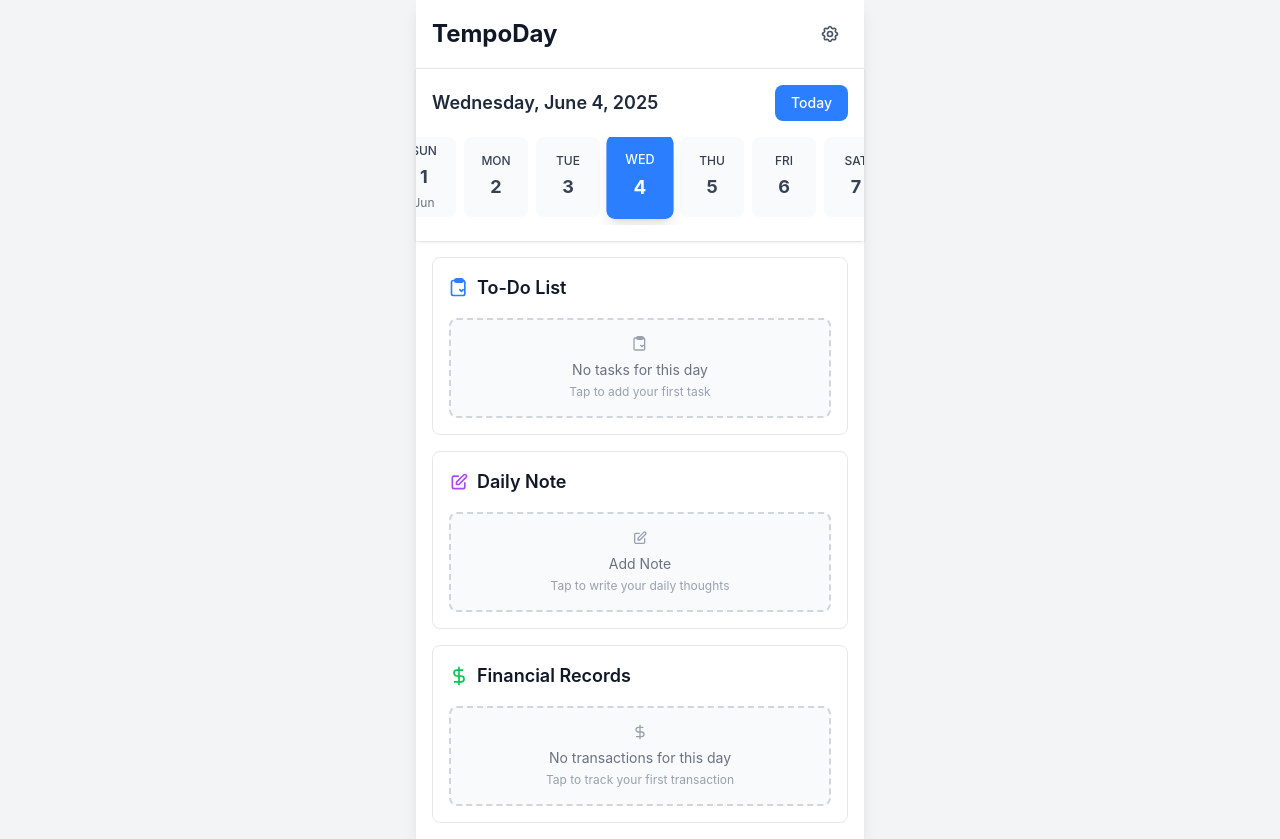
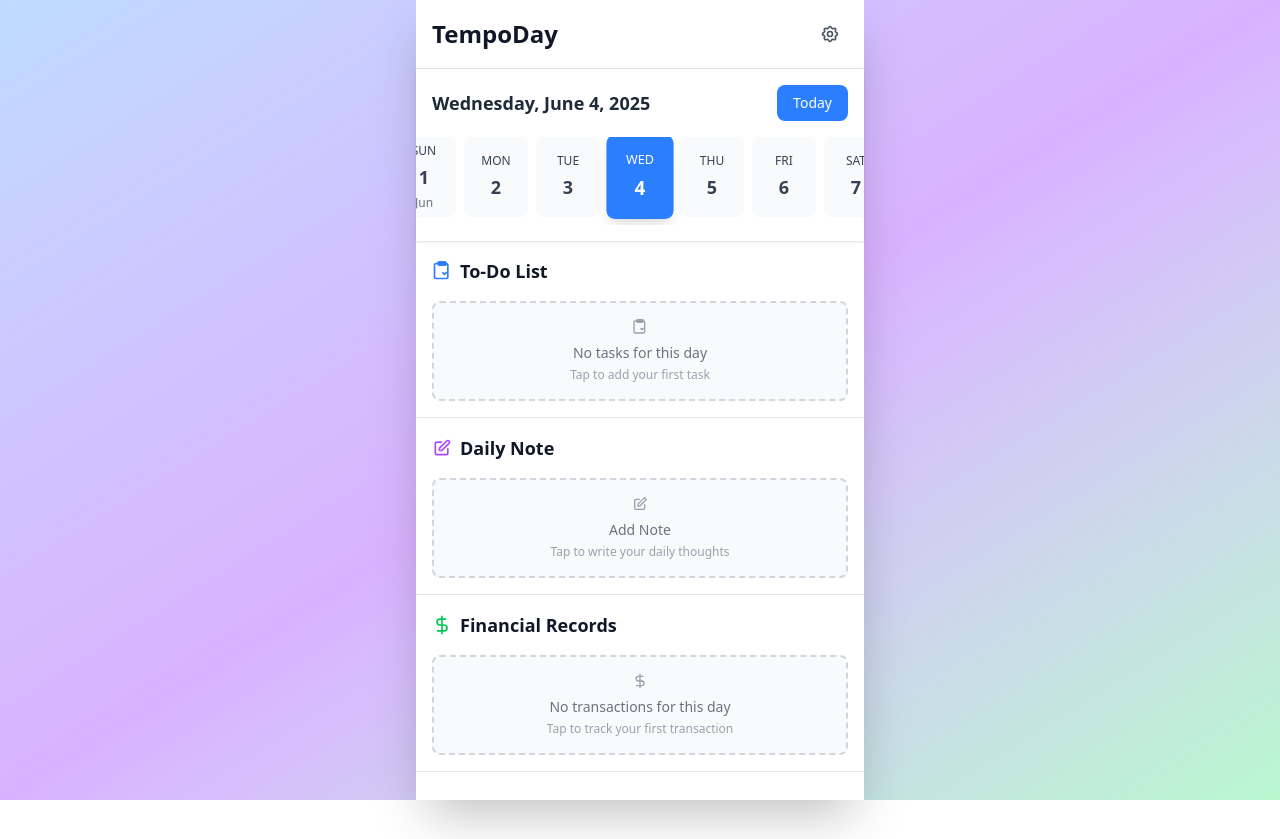
Before and after one commit to fachrihawari/tempoday, a Svelte app: page / in a window 1280 px wide. After the commit the page ends 800 px from the top, so only its background shows below. Built offline with nearby package versions, Linux system fonts and the light colour scheme.

Commit message:
refactor: improve layout and styling of Home and Card components for better structure and readability

```diff
--- a/index.html
+++ b/index.html
@@ -10,8 +10,8 @@
   <link href="/src/app.css" rel="stylesheet">
 </head>
 
-<body>
-  <div id="app"></div>
+<body class="bg-gradient-to-br from-blue-200 via-purple-300 to-green-200">
+  <div id="app" class="w-full max-w-md mx-auto shadow-2xl min-h-screen bg-white backdrop-blur-sm"></div>
   <script type="module" src="/src/main.ts"></script>
 </body>
 
--- a/src/app.css
+++ b/src/app.css
@@ -1,9 +1 @@
 @import "tailwindcss";
-
-/* Global styles for better contrast */
-body {
-  background-color: #f3f4f6;
-  min-height: 100vh;
-  margin: 0;
-  font-family: -apple-system, BlinkMacSystemFont, 'Segoe UI', 'Roboto', sans-serif;
-}
--- a/src/components/ui/Card.svelte
+++ b/src/components/ui/Card.svelte
@@ -29,7 +29,7 @@
   };
 </script>
 
-<section class="bg-white rounded-lg border border-gray-200 {paddings[padding]} {className}">
+<section class="bg-white border-b border-gray-200 {paddings[padding]} {className}">
   {#if title}
     <div class="flex items-center justify-between mb-4">
       <h2 class="text-lg font-semibold text-gray-900 flex items-center gap-2">
--- a/src/pages/Home.svelte
+++ b/src/pages/Home.svelte
@@ -6,8 +6,6 @@
   import Header from "../components/ui/Header.svelte";
 </script>
 
-<div class="w-full max-w-md mx-auto bg-white min-h-screen">
-  <div class="min-h-screen shadow-lg">
 <!-- Header Component -->
 <Header />
 
@@ -15,7 +13,7 @@
 <DatePicker />
 
 <!-- Day Content Sections -->
-    <div class="flex-1 overflow-y-auto space-y-4 p-4">
+<div class="flex-1 overflow-y-auto">
   <!-- To-Do Section -->
   <TodoSection />
 
@@ -25,5 +23,3 @@
   <!-- Finance Section -->
   <FinanceSection />
 </div>
-  </div>
-</div>
```
Lines whose indentation alone changed are shown as unchanged.
